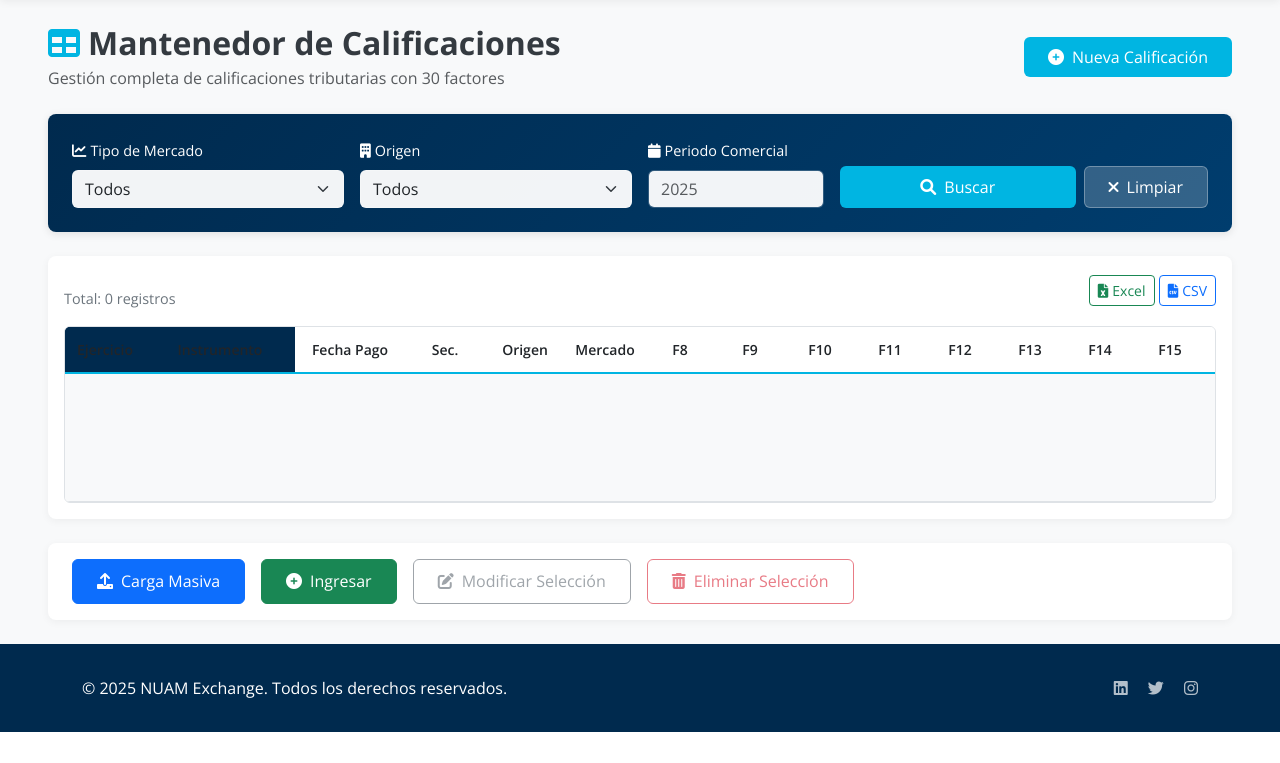
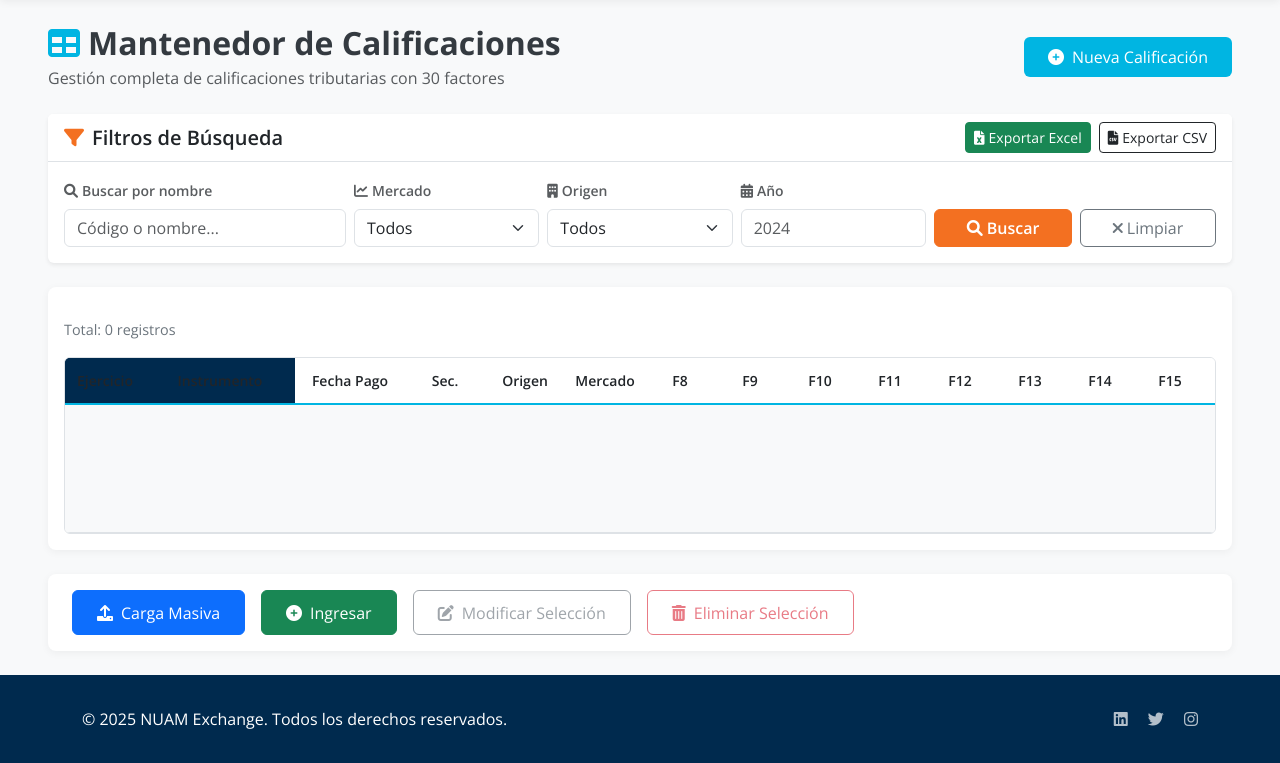
Before and after one commit to Ewniah/nuam_project, a Django app: page /calificaciones/ in a window 1280 px wide. Shown: the part 76-839 px from the top of the page. Before the commit the page ends 808 px from the top, so only its background shows below. Run offline with Django 5.2, Linux system fonts and the light colour scheme; the visitor is signed in with stand-in values (Sample User, id 1); data that the repository does not hold is empty.

Commit message:
fix(ui): aplicar mejoras de filtros y exportación al archivo correcto listar.html

```diff
--- a/templates/calificaciones/listar.html
+++ b/templates/calificaciones/listar.html
@@ -42,6 +42,30 @@
         background-color: #0099C4;
         transform: translateY(-2px);
         box-shadow: 0 4px 12px rgba(0, 181, 226, 0.4);
+    }
+
+    /* Botón NUAM naranja para búsqueda */
+    .btn-nuam-primary {
+        background-color: #F37021;
+        border-color: #F37021;
+        color: white !important;
+        font-weight: 600;
+    }
+
+    .btn-nuam-primary:hover {
+        background-color: #d95e16;
+        border-color: #d95e16;
+        color: white !important;
+    }
+
+    /* Estilos para botones de exportación */
+    .btn-success {
+        font-weight: 500;
+    }
+
+    .btn-outline-dark:hover {
+        background-color: #343a40;
+        color: white;
     }
 
     .btn-filter-secondary {
@@ -262,12 +286,44 @@
     </div>
 
     <!-- ZONA A - FILTROS -->
-    <div class="filter-zone">
+    <div class="card border-0 shadow-sm mb-4">
+        <div class="card-header bg-white border-bottom">
+            <div class="d-flex justify-content-between align-items-center">
+                <h5 class="mb-0 fw-semibold text-dark">
+                    <i class="fas fa-filter me-2" style="color: #F37021;"></i>Filtros de Búsqueda
+                </h5>
+                <!-- BOTONES DE EXPORTACIÓN PROMINENTES -->
+                <div class="d-flex gap-2">
+                    <a href="{% url 'exportar_excel' %}?codigo_instrumento={{ codigo_instrumento }}&mercado={{ mercado }}&tipo_sociedad={{ tipo_sociedad }}&ejercicio={{ ejercicio }}&numero_dj={{ numero_dj }}"
+                       class="btn btn-success btn-sm">
+                        <i class="fas fa-file-excel me-1"></i>Exportar Excel
+                    </a>
+                    <a href="{% url 'exportar_csv' %}?codigo_instrumento={{ codigo_instrumento }}&mercado={{ mercado }}&tipo_sociedad={{ tipo_sociedad }}&ejercicio={{ ejercicio }}&numero_dj={{ numero_dj }}"
+                       class="btn btn-outline-dark btn-sm">
+                        <i class="fas fa-file-csv me-1"></i>Exportar CSV
+                    </a>
+                </div>
+            </div>
+        </div>
+        <div class="card-body">
             <form method="GET" action="{% url 'listar_calificaciones' %}" id="filterForm">
-            <div class="row g-3 align-items-end">
+                <div class="row g-2 align-items-end">
+                    <!-- Búsqueda General -->
                     <div class="col-md-3">
-                    <label for="mercado" class="form-label">
-                        <i class="fas fa-chart-line me-1"></i>Tipo de Mercado
+                        <label for="codigo_instrumento" class="form-label fw-semibold small text-muted">
+                            <i class="fas fa-search me-1"></i>Buscar por nombre
+                        </label>
+                        <input type="text"
+                               class="form-control"
+                               id="codigo_instrumento"
+                               name="codigo_instrumento"
+                               placeholder="Código o nombre..."
+                               value="{{ codigo_instrumento }}">
+                    </div>
+                    <!-- Mercado -->
+                    <div class="col-md-2">
+                        <label for="mercado" class="form-label fw-semibold small text-muted">
+                            <i class="fas fa-chart-line me-1"></i>Mercado
                         </label>
                         <select name="mercado" id="mercado" class="form-select">
                             <option value="">Todos</option>
@@ -276,43 +332,45 @@
                             <option value="FFM" {% if mercado == 'FFM' %}selected{% endif %}>Fondos Mutuos</option>
                         </select>
                     </div>
-                <div class="col-md-3">
-                    <label for="tipo_sociedad" class="form-label">
+                    <!-- Origen -->
+                    <div class="col-md-2">
+                        <label for="tipo_sociedad" class="form-label fw-semibold small text-muted">
                             <i class="fas fa-building me-1"></i>Origen
                         </label>
                         <select name="tipo_sociedad" id="tipo_sociedad" class="form-select">
                             <option value="">Todos</option>
-                        <option value="A" {% if tipo_sociedad == 'A' %}selected{% endif %}>Corredora (A)</option>
-                        <option value="C" {% if tipo_sociedad == 'C' %}selected{% endif %}>Bolsa (C)</option>
+                            <option value="C" {% if tipo_sociedad == 'C' %}selected{% endif %}>Bolsa</option>
+                            <option value="A" {% if tipo_sociedad == 'A' %}selected{% endif %}>Corredora</option>
                         </select>
                     </div>
+                    <!-- Año -->
                     <div class="col-md-2">
-                    <label for="ejercicio" class="form-label">
-                        <i class="fas fa-calendar me-1"></i>Periodo Comercial
+                        <label for="ejercicio" class="form-label fw-semibold small text-muted">
+                            <i class="fas fa-calendar-alt me-1"></i>Año
                         </label>
-                    <input
-                        type="number"
+                        <input type="number"
                                name="ejercicio"
                                id="ejercicio"
                                class="form-control"
-                        placeholder="2025"
+                               placeholder="2024"
                                value="{{ ejercicio }}"
                                min="2000"
-                        max="2100"
-                    >
+                               max="2100">
                     </div>
-                <div class="col-md-4">
+                    <!-- Botones -->
+                    <div class="col-md-3">
                         <div class="d-flex gap-2">
-                        <button type="submit" class="btn btn-filter-primary flex-grow-1">
-                            <i class="fas fa-search me-2"></i>Buscar
+                            <button type="submit" class="btn btn-nuam-primary flex-fill">
+                                <i class="fas fa-search me-1"></i>Buscar
                             </button>
-                        <a href="{% url 'listar_calificaciones' %}" class="btn btn-filter-secondary">
-                            <i class="fas fa-times me-2"></i>Limpiar
+                            <a href="{% url 'listar_calificaciones' %}" class="btn btn-outline-secondary flex-fill">
+                                <i class="fas fa-times me-1"></i>Limpiar
                             </a>
                         </div>
                     </div>
                 </div>
             </form>
+        </div>
     </div>
 
     <!-- ZONA B - GRID DE DATOS -->
@@ -324,14 +382,6 @@
                 {% else %}
                     Total: {{ calificaciones|length }} registros
                 {% endif %}
-            </div>
-            <div>
-                <a href="{% url 'exportar_excel' %}" class="btn btn-sm btn-outline-success">
-                    <i class="fas fa-file-excel me-1"></i>Excel
-                </a>
-                <a href="{% url 'exportar_csv' %}" class="btn btn-sm btn-outline-primary">
-                    <i class="fas fa-file-csv me-1"></i>CSV
-                </a>
             </div>
         </div>
 
```
Lines whose indentation alone changed are shown as unchanged.
